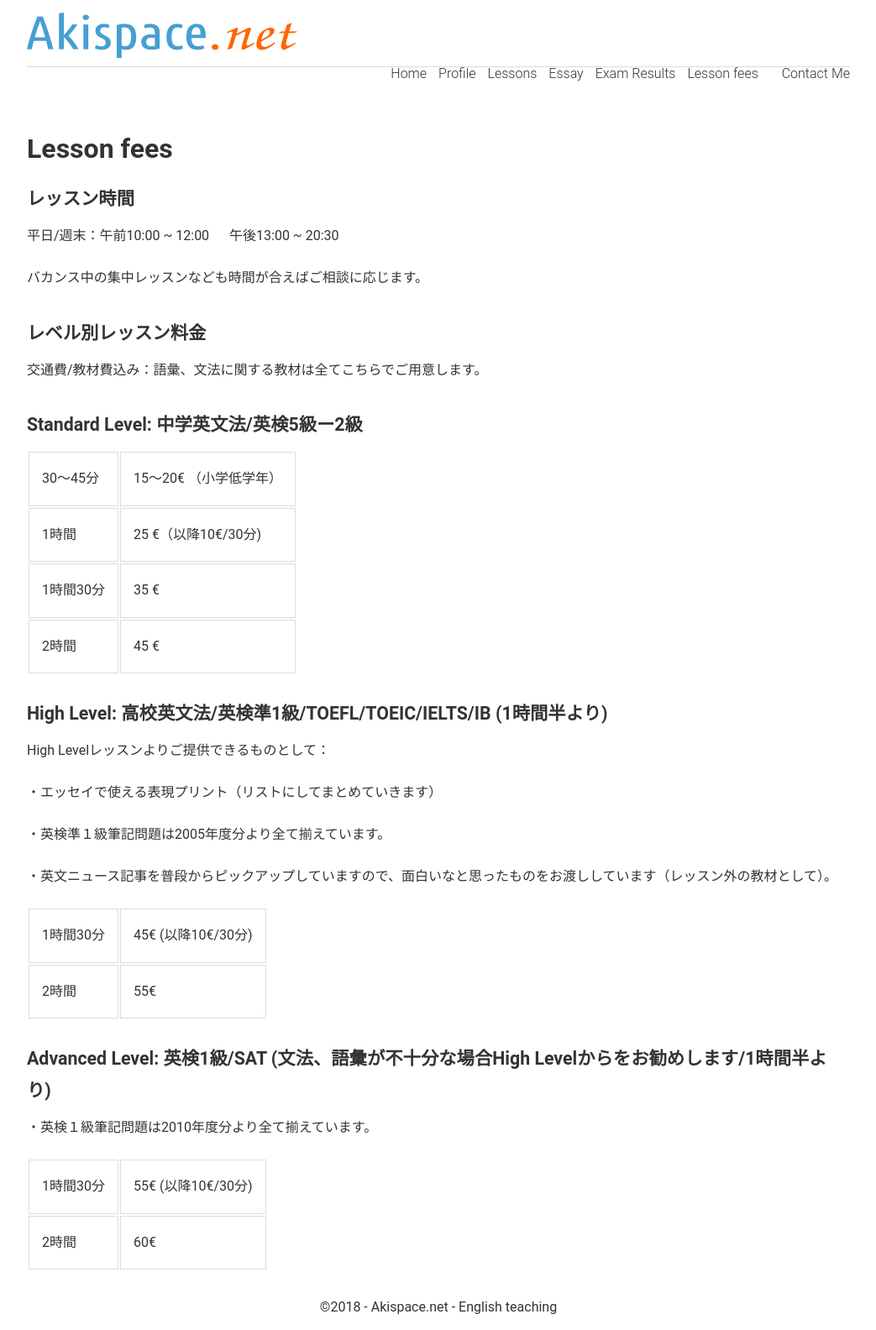
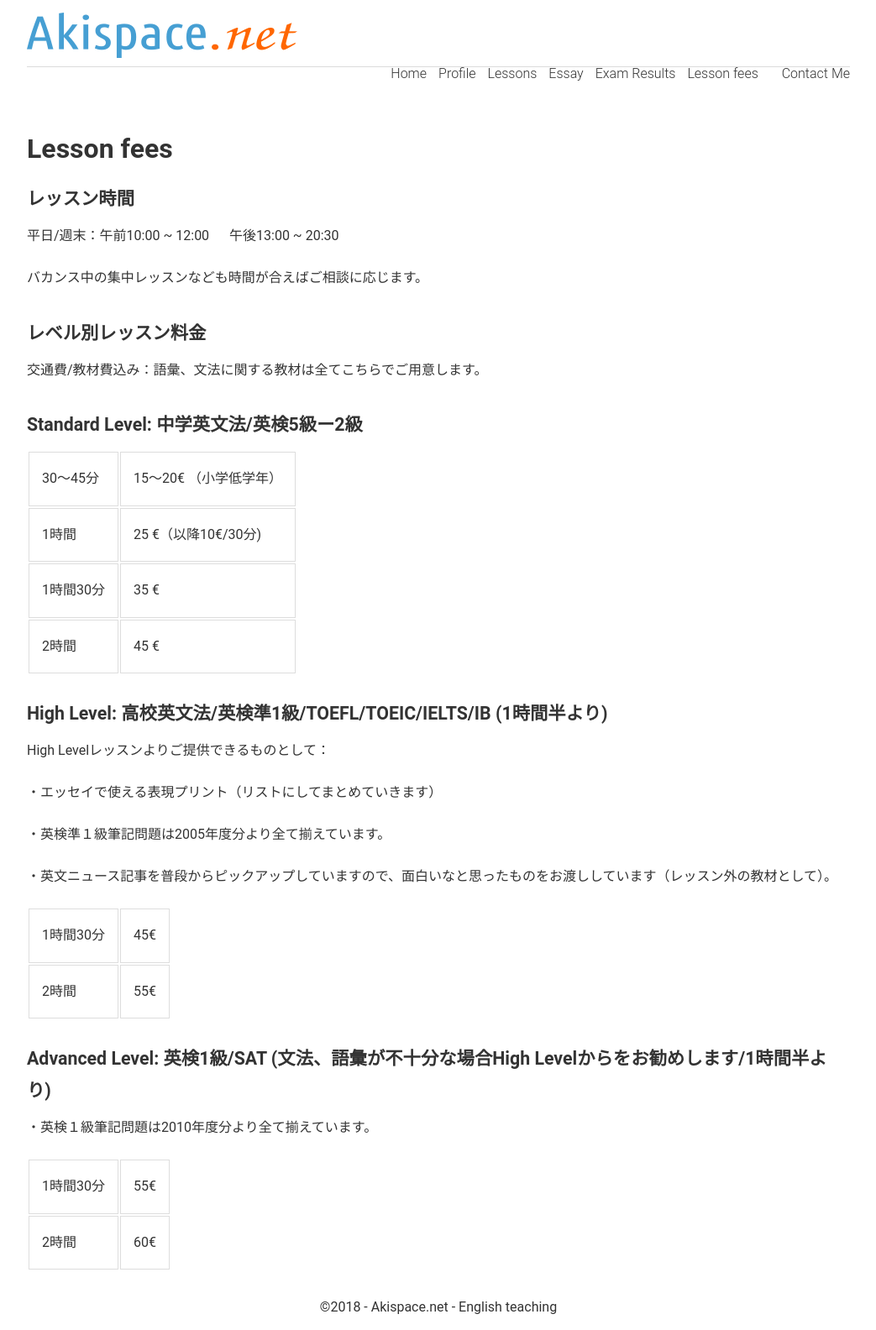
Before and after one commit to phocean/akispace, a Jekyll site: the page built from 50_hour_fees.md, in a window 1280 px wide. Shown: the whole page at 84% size, without its empty margins (118-1161 px from the left). Built offline with Jekyll 4.4.1, drawn with Linux system fonts in a browser that asks for light colours.

Commit message:
Update 50_hour_fees.md
two phrases erased

```diff
--- a/50_hour_fees.md
+++ b/50_hour_fees.md
@@ -24,7 +24,7 @@ permalink: fees.html
 |   30〜45分 |   15〜20€ （小学低学年）    |
 |   1時間    |    25 €（以降10€/30分)  |
 |   1時間30分  |   35 €    |
-|   2時間     |   45 €     |
+|   2時間     |   45 €    |
 
 
 ### High Level: 高校英文法/英検準1級/TOEFL/TOEIC/IELTS/IB   (1時間半より)
@@ -37,12 +37,12 @@ High Levelレッスンよりご提供できるものとして：
 
 ・英文ニュース記事を普段からピックアップしていますので、面白いなと思ったものをお渡ししています（レッスン外の教材として）。
 
-|   1時間30分  |   45€ (以降10€/30分) |
+|   1時間30分  |   45€ |
 |   2時間     |   55€ |
 
 ### Advanced Level: 英検1級/SAT  (文法、語彙が不十分な場合High Levelからをお勧めします/1時間半より)
 
 ・英検１級筆記問題は2010年度分より全て揃えています。
 
-|   1時間30分  |   55€ (以降10€/30分) |
-|   2時間     |   60€     |
+|   1時間30分  |   55€ |
+|   2時間     |   60€  |
```
